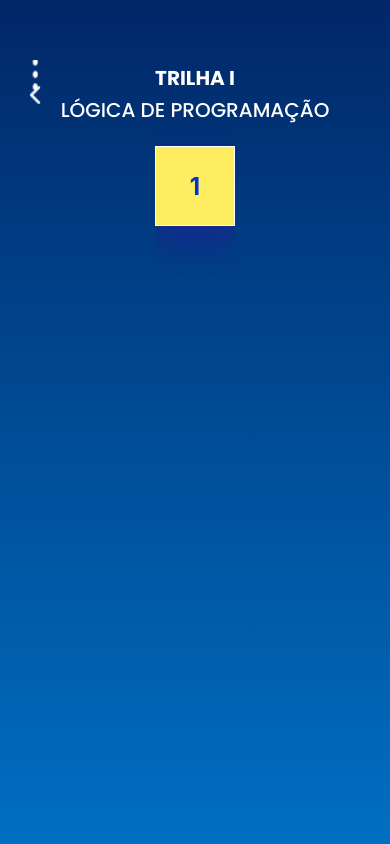
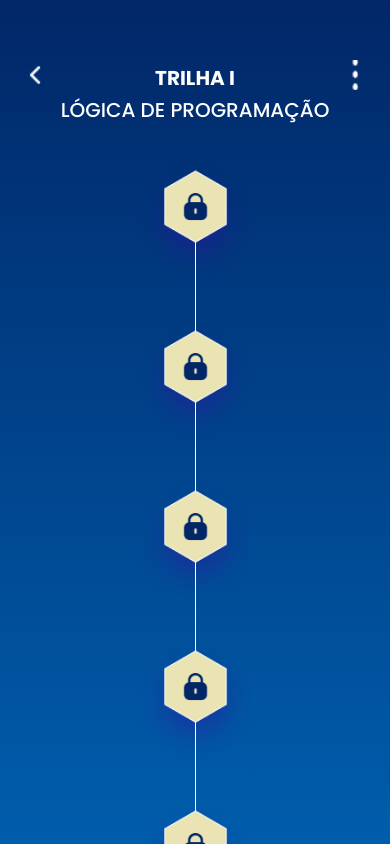
Before and after one commit to BitBeak/bitbeak-frontend, a React Native app: screen /MapScreen in a window 390 px wide. Shown: the top 844 px of the page. Built offline with nearby package versions, Linux system fonts and the light colour scheme.

Commit message:
MapScreen

```diff
--- a/src/components/LevelHexagon.js
+++ b/src/components/LevelHexagon.js
@@ -1,71 +1,40 @@
 import React from 'react';
-import { View, Text, StyleSheet } from 'react-native';
-import Icon from 'react-native-vector-icons/FontAwesome';
+import { View, Text, Image, StyleSheet } from 'react-native';
 
 const LevelHexagon = ({ level, status }) => {
-  const getBackgroundColor = () => {
-    if (status === 'locked') return '#f0e68c'; // Hexágono bloqueado
-    return '#FFED61'; // Hexágono desbloqueado
+  const getImageSource = () => {
+    if (status === 'locked') return require('../../assets/icons/hexagon_locked.png');
+    return require('../../assets/icons/hexagon_unlocked.png');
   };
 
   return (
-    <View style={[styles.hexagon, { backgroundColor: getBackgroundColor() }]}>
-      <Text style={styles.levelText}>{level}</Text>
+    <View style={styles.container}>
+      <Image source={getImageSource()} style={styles.hexagonImage} />
+      {status !== 'locked' && (
+        <Text style={styles.levelText}>{level}</Text>
+      )}
     </View>
   );
 };
 
 const styles = StyleSheet.create({
-  hexagon: {
-    width: 80,
-    height: 80,
+  container: {
+    width: 130, // Tamanho do hexágono
+    height: 130, // Tamanho do hexágono
     justifyContent: 'center',
     alignItems: 'center',
-    backgroundColor: '#FFED61',
-    borderColor: '#FFFFFF',
-    borderWidth: 1,
-    shadowColor: '#3610A6',
-    shadowOffset: { width: 0, height: 16 },
-    shadowOpacity: 0.4,
-    shadowRadius: 32,
+    marginVertical: 10,
     position: 'relative',
   },
-  hexagonInner: {
+  hexagonImage: {
     width: '100%',
     height: '100%',
-    justifyContent: 'center',
-    alignItems: 'center',
-    overflow: 'hidden',
-  },
-  hexagonBefore: {
-    position: 'absolute',
-    top: -40,
-    left: 0,
-    width: 0,
-    height: 0,
-    borderStyle: 'solid',
-    borderLeftWidth: 40,
-    borderLeftColor: 'transparent',
-    borderRightWidth: 40,
-    borderRightColor: 'transparent',
-    borderBottomWidth: 40,
-    borderBottomColor: '#FFED61',
-  },
-  hexagonAfter: {
-    position: 'absolute',
-    bottom: -40,
-    left: 0,
-    width: 0,
-    height: 0,
-    borderStyle: 'solid',
-    borderLeftWidth: 40,
-    borderLeftColor: 'transparent',
-    borderRightWidth: 40,
-    borderRightColor: 'transparent',
-    borderTopWidth: 40,
-    borderTopColor: '#FFED61',
+    resizeMode: 'contain',
   },
   levelText: {
+    position: 'absolute',
+    top: '50%', // Centraliza verticalmente
+    transform: [{ translateY: -30 }], // Ajusta a posição vertical
     color: '#0033cc',
     fontSize: 24,
     fontWeight: 'bold',
--- /dev/null
+++ b/src/components/Line.js
@@ -0,0 +1,17 @@
+import React from 'react';
+import { View, StyleSheet } from 'react-native';
+
+const Line = () => {
+  return <View style={styles.line} />;
+};
+
+const styles = StyleSheet.create({
+  line: {
+    width: 1,
+    height: 120, // Ajuste a altura da linha conforme necessário
+    backgroundColor: '#FFFFFF',
+    marginVertical: -55, // Margem negativa para garantir que a linha toque as pontas dos hexágonos
+  },
+});
+
+export default Line;
--- a/src/screens/MapScreen.js
+++ b/src/screens/MapScreen.js
@@ -1,10 +1,11 @@
-import React, { useEffect, useState } from 'react';
+import React, { useEffect, useState, useRef } from 'react';
 import { View, Text, StyleSheet, Image, TouchableOpacity, ActivityIndicator, ScrollView } from 'react-native';
 import { SafeAreaProvider } from 'react-native-safe-area-context';
 import { LinearGradient } from 'expo-linear-gradient';
 import { useNavigation } from '@react-navigation/native';
 import LevelHexagon from '../components/LevelHexagon';
 import GiftHexagon from '../components/GiftHexagon';
+import Line from '../components/Line';
 import * as Font from 'expo-font';
 
 const loadFonts = () => {
@@ -20,14 +21,21 @@ const MapScreen = () => {
   const [fontsLoaded, setFontsLoaded] = useState(false);
   const [levels, setLevels] = useState([]);
   const navigation = useNavigation();
+  const scrollViewRef = useRef(null);
 
   useEffect(() => {
     loadFonts().then(() => setFontsLoaded(true));
     // Simulação da chamada ao back-end
-    setLevels([
+    const levelsData = [
       { level: 1, status: 'unlocked', isSpecial: false },
+      { level: 2, status: 'locked', isSpecial: false },
+      { level: 3, status: 'locked', isSpecial: false },
+      { level: 4, status: 'locked', isSpecial: false },
+      { level: 5, status: 'locked', isSpecial: false },
+      { level: 6, status: 'locked', isSpecial: false },
       // Adicione mais níveis conforme necessário
-    ]);
+    ].reverse(); // Inverter a ordem dos níveis
+    setLevels(levelsData);
   }, []);
 
   if (!fontsLoaded) {
@@ -47,21 +55,21 @@ const MapScreen = () => {
         <Image source={require('../../assets/icons/dots.png')} style={styles.dotsImage} />
         <Text style={styles.title}>TRILHA I</Text>
         <Text style={styles.subtitle}>LÓGICA DE PROGRAMAÇÃO</Text>
-        <ScrollView contentContainerStyle={styles.scrollView}>
-          {levels.map((level) =>
-            level.isSpecial ? (
-              <GiftHexagon
-                key={level.level}
-                status={level.status}
-              />
-            ) : (
-              <LevelHexagon
-                key={level.level}
-                level={level.level}
-                status={level.status}
-              />
-            )
-          )}
+        <ScrollView
+          contentContainerStyle={styles.scrollView}
+          ref={scrollViewRef}
+          onContentSizeChange={() => scrollViewRef.current.scrollToEnd({ animated: false })}
+        >
+          {levels.map((level, index) => (
+            <View key={index} style={styles.hexagonContainer}>
+              {level.isSpecial ? (
+                <GiftHexagon status={level.status} />
+              ) : (
+                <LevelHexagon level={level.level} status={level.status} />
+              )}
+              {index < levels.length - 1 && <Line />}
+            </View>
+          ))}
         </ScrollView>
       </LinearGradient>
     </SafeAreaProvider>
@@ -81,7 +89,7 @@ const styles = StyleSheet.create({
   },
   backButton: {
     position: 'absolute',
-    top: 80, // Ajuste a posição para baixo sem afetar o título
+    top: 60, // Ajuste a posição para cima/baixo conforme necessário
     left: 20,
   },
   backImage: {
@@ -90,8 +98,8 @@ const styles = StyleSheet.create({
   },
   dotsImage: {
     position: 'absolute',
-    top: 60,
-    left: 20,
+    top: 60, // Alinhe verticalmente com o botão de voltar
+    right: 20, // Altere a posição para a direita
     width: 30,
     height: 30,
   },
@@ -115,6 +123,18 @@ const styles = StyleSheet.create({
   scrollView: {
     alignItems: 'center',
     paddingVertical: 20,
+    justifyContent: 'flex-end', // Alinhar conteúdo no final
+  },
+  hexagonContainer: {
+    flexDirection: 'column',
+    alignItems: 'center',
+    justifyContent: 'center',
+  },
+  line: {
+    width: 2,
+    height: 120, // Ajuste a altura da linha
+    backgroundColor: '#FFFFFF',
+    marginVertical: -55, // Margem negativa para garantir que a linha toque as pontas dos hexágonos
   },
 });
 
```
Also changed, not shown: assets/icons/hexagon_locked.png (added), assets/icons/hexagon_unlocked.png (added).
